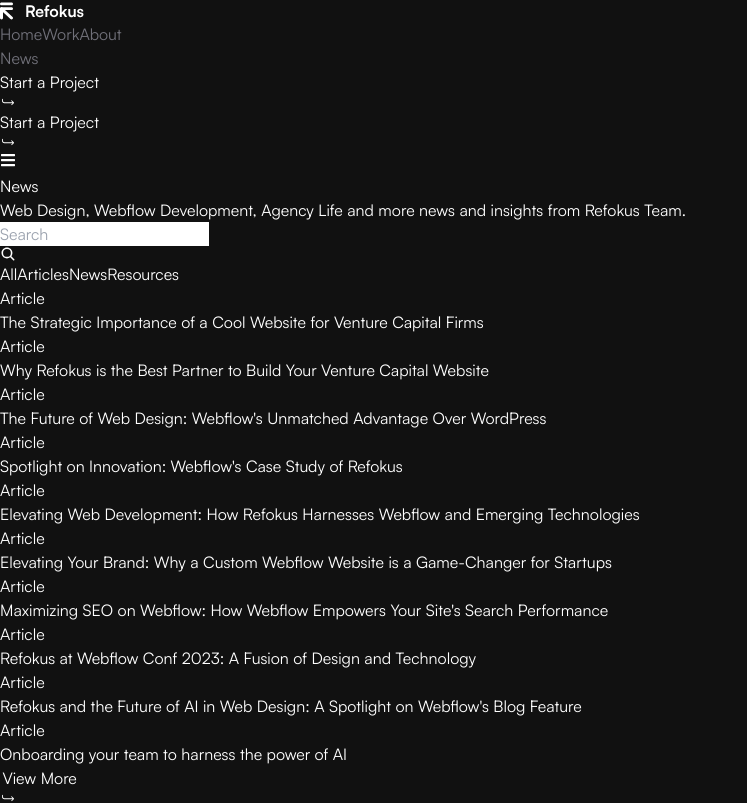
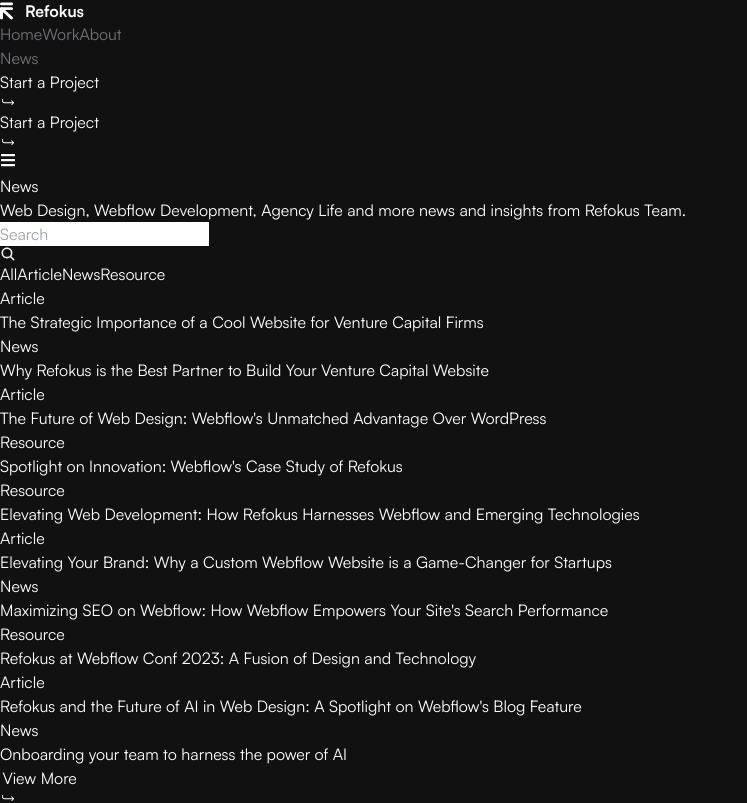
Before and after one commit to rbhagat32/Refokus, a React (Vite) app: page /news in a window 1280 px wide. Shown: the top 803 px of the page, without its empty margins (0-747 px from the left). Built offline with nearby package versions, Linux system fonts and the light colour scheme.

Commit message:
added filter bt type in news page

```diff
--- a/src/components/News/ArticleItem.jsx
+++ /dev/null
@@ -1,12 +0,0 @@
-import React from "react";
-
-const ArticleItem = ({ item }) => {
-  return (
-    <div className="group flex gap-24 items-center py-6 border-b border-zinc-700 hover:border-[#fff] transition-all duration-300 ease-in-out">
-      <p className="group-hover:text-zinc-300 text-zinc-500">Article</p>
-      <h2 className="text-2xl font-medium">{item}</h2>
-    </div>
-  );
-};
-
-export default ArticleItem;
--- a/src/components/News/Articles.jsx
+++ b/src/components/News/Articles.jsx
@@ -1,26 +1,76 @@
 import React from "react";
-import ArticleItem from "./ArticleItem";
 import Button from "../Utils/Button";
 
-const Articles = () => {
+const Articles = ({ filter }) => {
   const data = [
+    {
+      title:
         "The Strategic Importance of a Cool Website for Venture Capital Firms",
+      type: "Article",
+    },
+    {
+      title:
         "Why Refokus is the Best Partner to Build Your Venture Capital Website",
+      type: "News",
+    },
+    {
+      title:
         "The Future of Web Design: Webflow's Unmatched Advantage Over WordPress",
-    "Spotlight on Innovation: Webflow's Case Study of Refokus",
+      type: "Article",
+    },
+    {
+      title: "Spotlight on Innovation: Webflow's Case Study of Refokus",
+      type: "Resource",
+    },
+    {
+      title:
         "Elevating Web Development: How Refokus Harnesses Webflow and Emerging Technologies",
+      type: "Resource",
+    },
+    {
+      title:
         "Elevating Your Brand: Why a Custom Webflow Website is a Game-Changer for Startups",
+      type: "Article",
+    },
+    {
+      title:
         "Maximizing SEO on Webflow: How Webflow Empowers Your Site's Search Performance",
-    "Refokus at Webflow Conf 2023: A Fusion of Design and Technology",
+      type: "News",
+    },
+    {
+      title: "Refokus at Webflow Conf 2023: A Fusion of Design and Technology",
+      type: "Resource",
+    },
+    {
+      title:
         "Refokus and the Future of AI in Web Design: A Spotlight on Webflow's Blog Feature",
-    "Onboarding your team to harness the power of AI",
+      type: "Article",
+    },
+    {
+      title: "Onboarding your team to harness the power of AI",
+      type: "News",
+    },
   ];
 
   return (
     <>
       <div className="mx-28 mb-20">
-        {data.map((item, index) => {
-          return <ArticleItem key={index} item={item} />;
+        {data
+          .filter((item) => {
+            return filter === "All" ? item : item.type === filter;
+          })
+          .map((item, index) => {
+            return (
+              <div
+                key={index}
+                className="group flex gap-24 items-center py-6 border-b border-zinc-700 hover:border-[#fff] transition-all duration-300 ease-in-out"
+              >
+                <p className="group-hover:text-zinc-300 text-zinc-500 min-w-[80px]">
+                  {item.type}
+                </p>
+                <h2 className="text-2xl font-medium">{item.title}</h2>
+              </div>
+            );
           })}
       </div>
 
--- a/src/components/News/Search.jsx
+++ b/src/components/News/Search.jsx
@@ -1,7 +1,7 @@
 import React from "react";
 import { IoSearch } from "react-icons/io5";
 
-const Search = () => {
+const Search = ({ handleFilter }) => {
   return (
     <div className="flex justify-between items-center py-12 mx-28">
       <div className="relative">
@@ -16,9 +16,10 @@
       </div>
 
       <div className="flex gap-2 items-center">
-        {["All", "Articles", "News", "Resources"].map((item, index) => {
+        {["All", "Article", "News", "Resource"].map((item, index) => {
           return (
             <button
+              onClick={() => handleFilter(item)}
               className="hover:text-zinc-50 text-zinc-300 py-2 px-5 bg-zinc-800 rounded-full transition-all duration-300 ease-in-out"
               key={index}
             >
--- a/src/components/Pages/News.jsx
+++ b/src/components/Pages/News.jsx
@@ -1,15 +1,21 @@
-import React from "react";
+import React, { useState } from "react";
 import Transition from "../Utils/Transition";
 import Header from "../News/Header";
 import Articles from "../News/Articles";
 import Search from "../News/Search";
 
 const News = () => {
+  const [filter, setFilter] = useState("All");
+
+  const handleFilter = (value) => {
+    setFilter(value);
+  };
+
   return (
     <div className="container mx-auto">
       <Header />
-      <Search />
-      <Articles />
+      <Search handleFilter={handleFilter} />
+      <Articles filter={filter} />
     </div>
   );
 };
```
Lines whose indentation alone changed are shown as unchanged.
